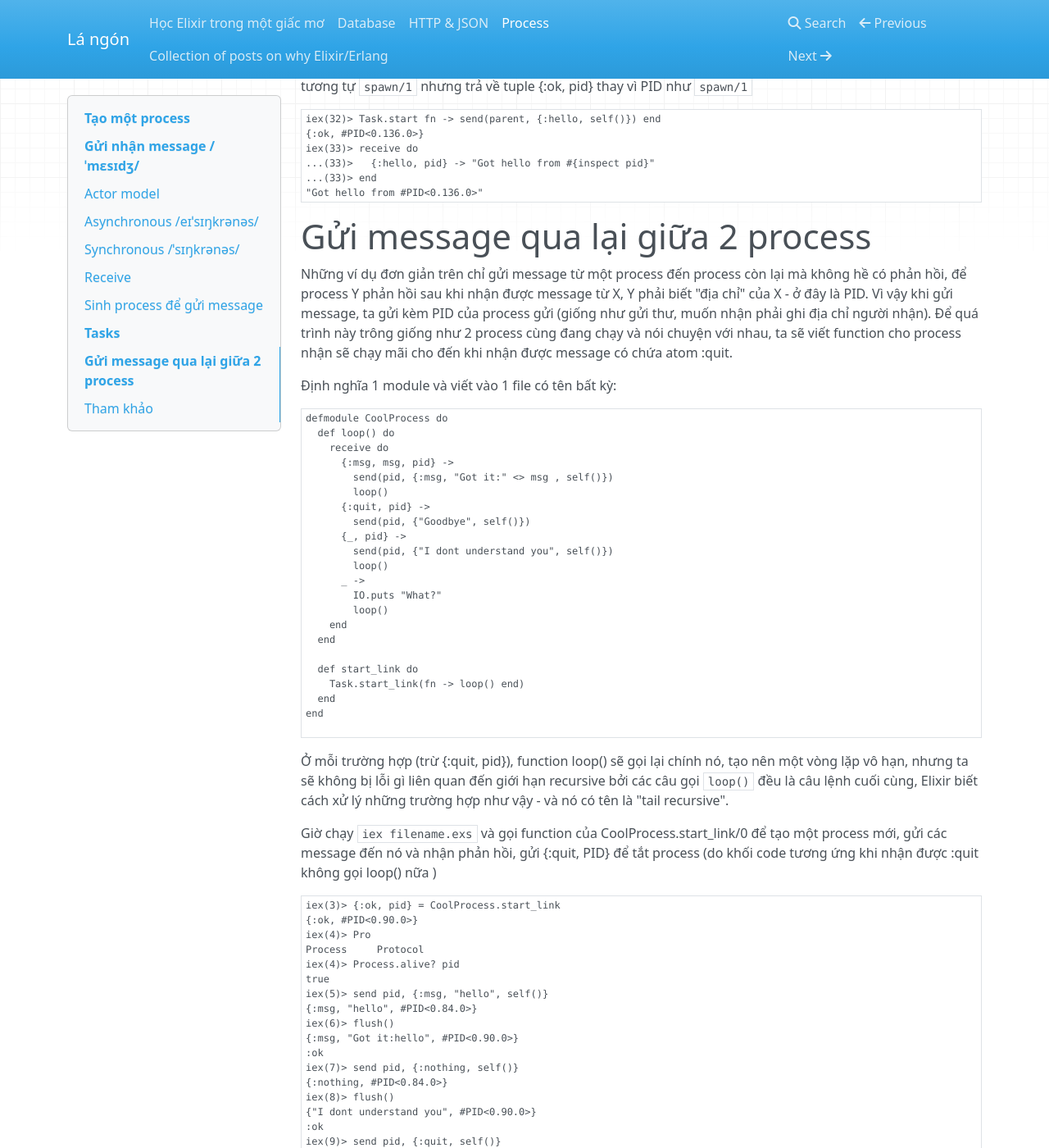
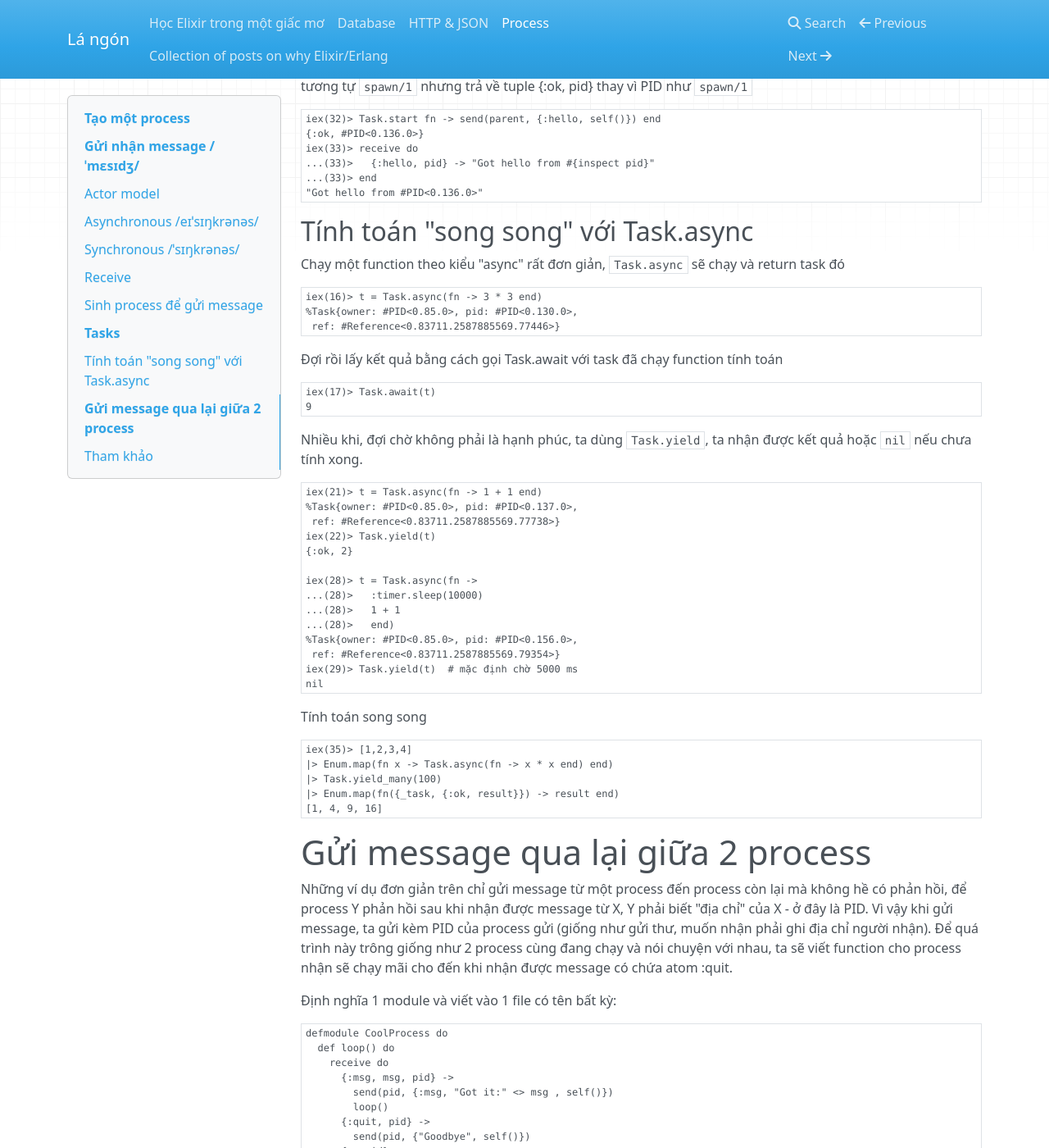
Before and after one commit to hvnsweeting/elixir-trong-mot-giac-mo, an MkDocs documentation site: the page built from docs/process.md, in a window 1280 px wide and 1400 px high, scrolled down 2580 px. Shown: the whole window at 82% size. Built offline with MkDocs 1.6.1, drawn with Linux system fonts in a browser that asks for light colours; nearby versions of some CDN libraries.

Commit message:
Add Task.async

````diff
--- a/docs/process.md
+++ b/docs/process.md
@@ -130,6 +130,51 @@ iex(33)> receive do
 ...(33)> end
 "Got hello from #PID<0.136.0>"
 ```
+## Tính toán "song song" với Task.async
+Chạy một function theo kiểu "async" rất đơn giản, `Task.async` sẽ chạy và
+return task đó
+```elixir
+iex(16)> t = Task.async(fn -> 3 * 3 end)
+%Task{owner: #PID<0.85.0>, pid: #PID<0.130.0>,
+ ref: #Reference<0.83711.2587885569.77446>}
+```
+
+Đợi rồi lấy kết quả bằng cách gọi Task.await với task đã chạy function tính
+toán
+```elixir
+iex(17)> Task.await(t)
+9
+```
+
+Nhiều khi, đợi chờ không phải là hạnh phúc, ta dùng `Task.yield`, ta nhận được
+kết quả hoặc `nil` nếu chưa tính xong.
+
+```elixir
+iex(21)> t = Task.async(fn -> 1 + 1 end)
+%Task{owner: #PID<0.85.0>, pid: #PID<0.137.0>,
+ ref: #Reference<0.83711.2587885569.77738>}
+iex(22)> Task.yield(t)
+{:ok, 2}
+
+iex(28)> t = Task.async(fn ->
+...(28)>   :timer.sleep(10000)
+...(28)>   1 + 1
+...(28)>   end)
+%Task{owner: #PID<0.85.0>, pid: #PID<0.156.0>,
+ ref: #Reference<0.83711.2587885569.79354>}
+iex(29)> Task.yield(t)  # mặc định chờ 5000 ms
+nil
+```
+
+Tính toán song song
+
+```elixir
+iex(35)> [1,2,3,4]
+|> Enum.map(fn x -> Task.async(fn -> x * x end) end)
+|> Task.yield_many(100)
+|> Enum.map(fn({_task, {:ok, result}}) -> result end)
+[1, 4, 9, 16]
+```
 
 # Gửi message qua lại giữa 2 process
 Những ví dụ đơn giản trên chỉ gửi message từ một process đến process còn lại mà không hề có phản hồi,
@@ -194,6 +239,7 @@ iex(11)> Process.alive? pid
 false
 ```
 
+
 Những khái niệm "process", send, receive không quá phức tạp là phần cốt yếu đểu giúp Erlang/Elixir tạo nên những hệ thống có thể chạy hàng trăm ngàn process cùng một lúc. Khi vấn đề là một, hai process, chúng ta quan tâm đến từng process, nhưng khi bài toán lớn lên, ta sẽ cần quan tâm đến việc làm sao quản lý được nhiều process, và điều khiển chúng chạy thế nào cho phù hợp. Phần #TODO sẽ đi chi tiết vào việc quản lý các process với sức mạnh của OTP.
 
 ## Tham khảo
````
